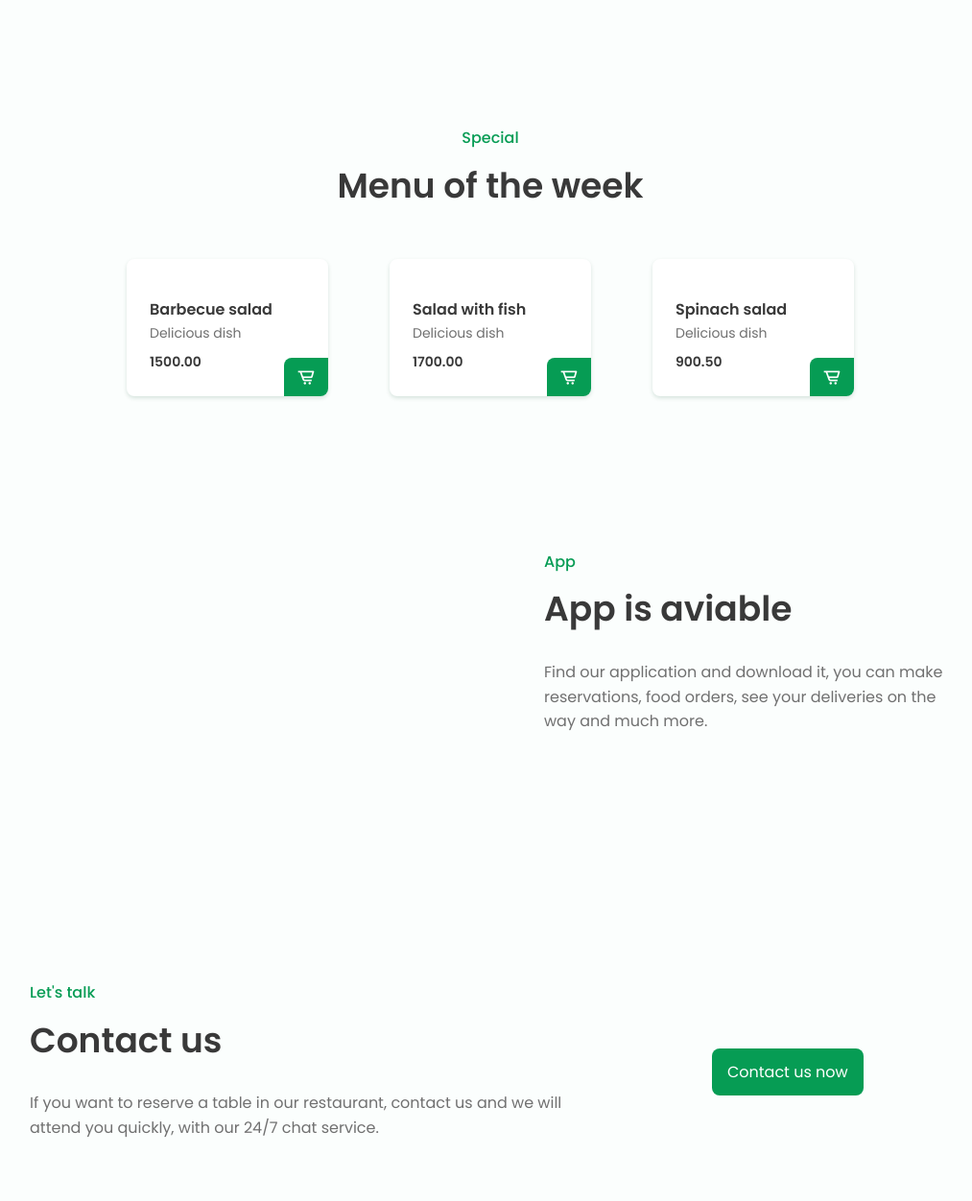
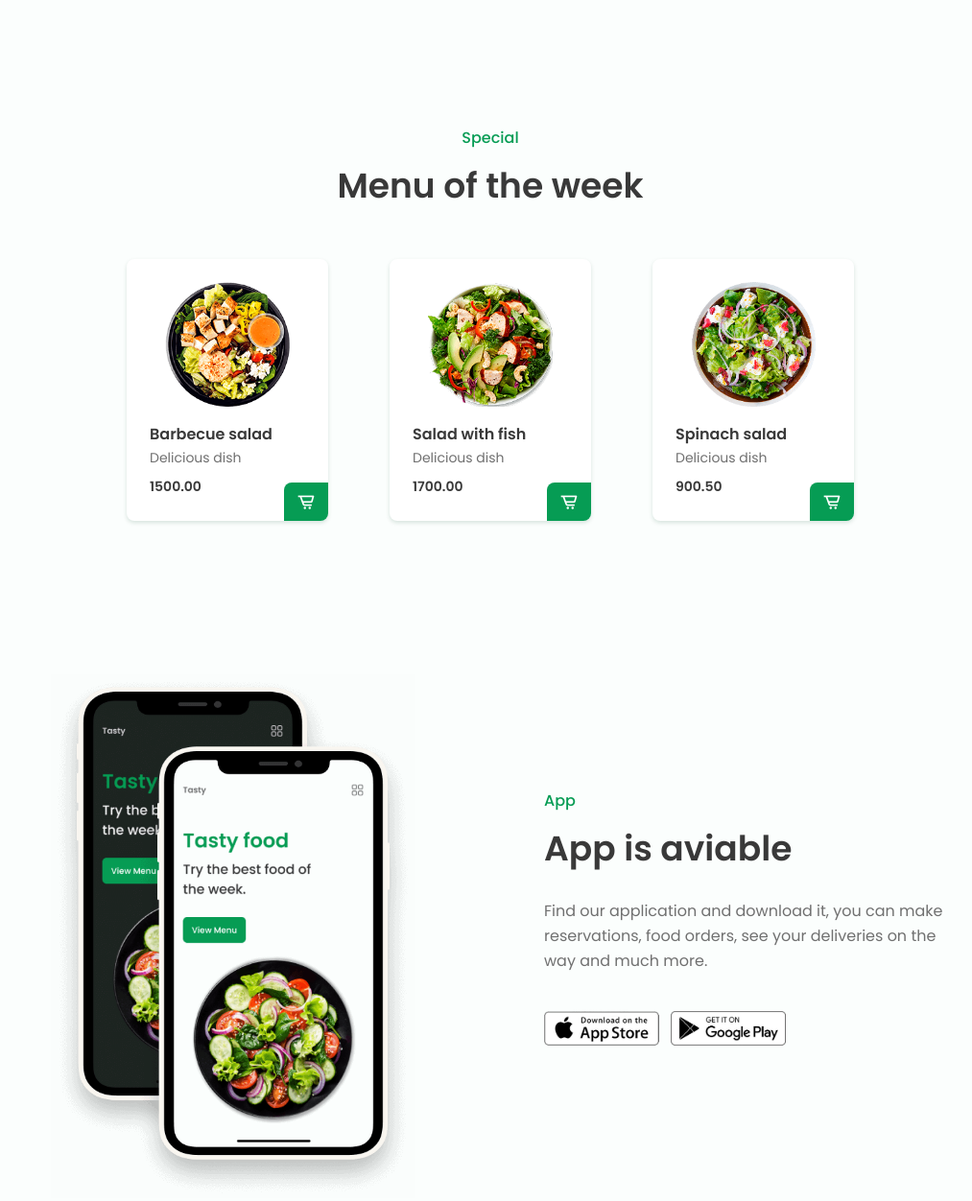
Before and after one commit to JessycaAmuruon/JessycaAmuruon.github.io., a plain HTML site: page index.html in a window 1280 px wide. Shown: the part 1706-2958 px from the top of the page at 96% size, without its empty margins (129-1142 px from the left). Drawn offline with nearby package versions, Linux system fonts and the light colour scheme; files that its build step writes are made by us from their sources; files whose address does not match are found by name.

Commit message:
index.html

```diff
--- a/index.html
+++ b/index.html
@@ -8,7 +8,7 @@
         <link href='https://cdn.jsdelivr.net/npm/boxicons@2.0.5/css/boxicons.min.css' rel='stylesheet'>
 
         <!--========== CSS ==========-->
-        <link rel="stylesheet" href="assets/css/styles.css">
+        <link rel="stylesheet" href="css/styles.css">
 
         <title>Responsive website food</title>
     </head>
@@ -364,7 +364,7 @@
 
                 <div class="menu__container bd-grid">
                     <div class="menu__content">
-                        <img src="assets/img/plate1.png" alt="" class="menu__img">
+                        <img src="img/plate1.png" alt="" class="menu__img">
                         <h3 class="menu__name">Barbecue salad</h3>
                         <span class="menu__detail">Delicious dish</span>
                         <span class="menu__preci">1500.00</span>
@@ -372,7 +372,7 @@
                     </div>
 
                     <div class="menu__content">
-                        <img src="assets/img/plate2.png" alt="" class="menu__img">
+                        <img src="img/plate2.png" alt="" class="menu__img">
                         <h3 class="menu__name">Salad with fish</h3>
                         <span class="menu__detail">Delicious dish</span>
                         <span class="menu__preci">1700.00</span>
@@ -380,7 +380,7 @@
                     </div>
 
                     <div class="menu__content">
-                        <img src="assets/img/plate3.png" alt="" class="menu__img">
+                        <img src="img/plate3.png" alt="" class="menu__img">
                         <h3 class="menu__name">Spinach salad</h3>
                         <span class="menu__detail">Delicious dish</span>
                         <span class="menu__preci">900.50</span>
@@ -397,12 +397,12 @@
                         <h2 class="section-title app__initial">App is aviable</h2>
                         <p class="app__description">Find our application and download it, you can make reservations, food orders, see your deliveries on the way and much more.</p>
                         <div class="app__stores">
-                            <a href="#"><img src="assets/img/app1.png" alt="" class="app__store"></a>
-                            <a href="#"><img src="assets/img/app2.png" alt="" class="app__store"></a>
+                            <a href="#"><img src="img/app1.png" alt="" class="app__store"></a>
+                            <a href="#"><img src="img/app2.png" alt="" class="app__store"></a>
                         </div>
                     </div>
 
-                    <img src="assets/img/movil-app.png" alt="" class="app__img">
+                    <img src="img/movil-app.png" alt="" class="app__img">
                 </div>
             </section>
 
```
